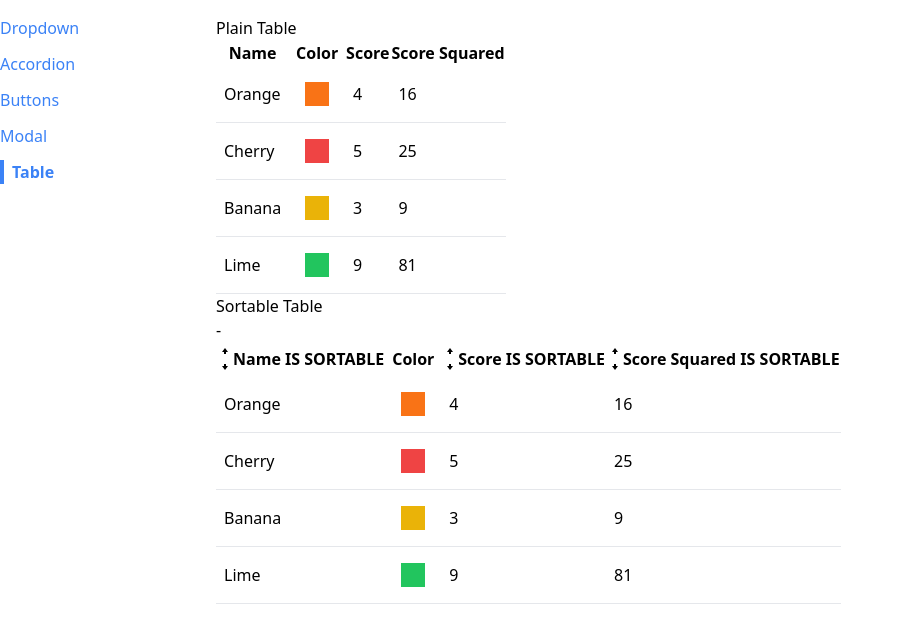
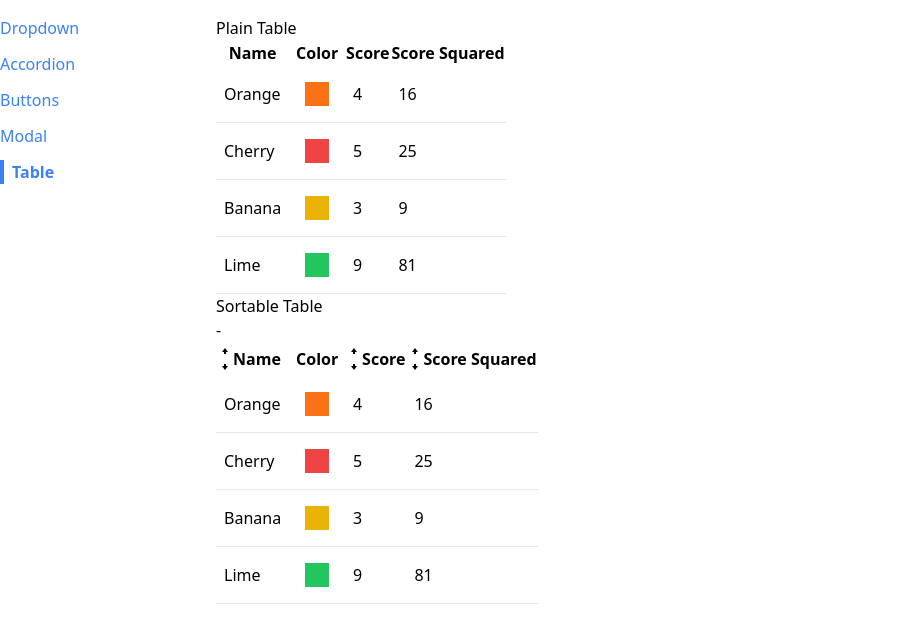
Before and after one commit to CocoTapi/modern_react_2023, a React (Create React App) app in the folder section_15/: page /table in a window 1280 px wide. Shown: the top 626 px of the page, without its empty margins (0-904 px from the left). Built offline with nearby package versions, Linux system fonts and the light colour scheme.

Commit message:
cleanup unnecessary code

```diff
--- a/section_15/src/components/SortableTable.js
+++ b/section_15/src/components/SortableTable.js
@@ -37,7 +37,7 @@ function SortableTable (props) {
                 <th className='cursor-pointer hover:bg-red-100' onClick={() => handleClick(column.label)}>
                     <div className='flex items-center'>
                         {getIcons(column.label, sortBy, sortOrder)}
-                        {column.label} IS SORTABLE
+                        {column.label}
                     </div>
                 </th>
             )
```
